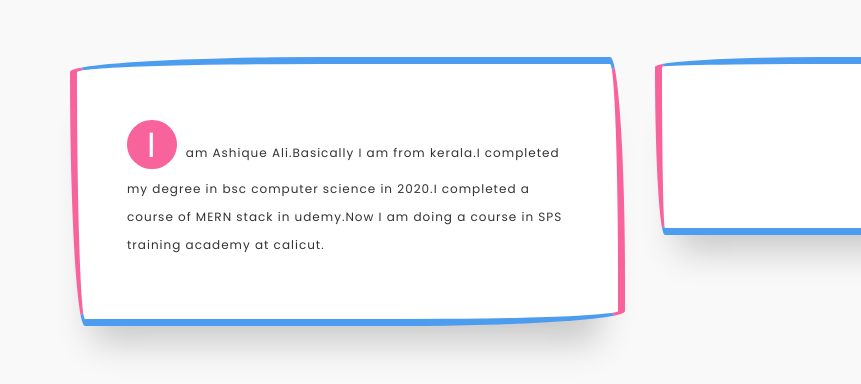
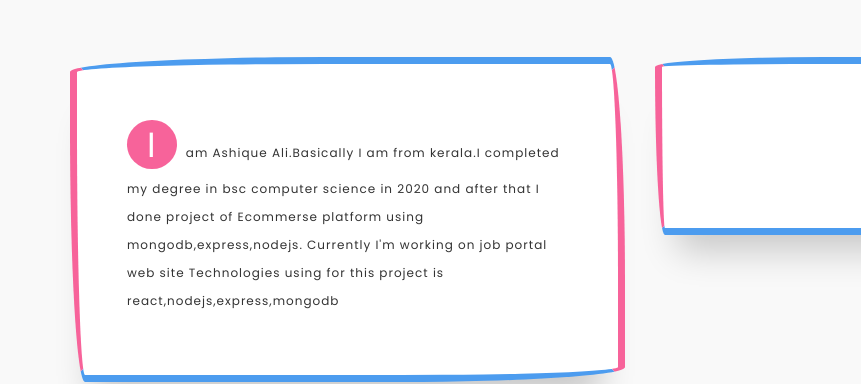
Before and after one commit to ashique-ali-db7/New-portfolio, a plain HTML site: page index.html in a window 1280 px wide. Shown: the part 1886-2270 px from the top of the page, 0-861 px from the left. Drawn offline with nearby package versions, Linux system fonts and the light colour scheme.

Commit message:
changed7

```diff
--- a/index.html
+++ b/index.html
@@ -289,9 +289,8 @@
             <div class="about-me-text margin-top-50">
               <p>
                 I am Ashique Ali.Basically I am from kerala.I completed my
-                degree in bsc computer science in 2020.I completed a course of
-                MERN stack in udemy.Now I am doing a course in SPS training
-                academy at calicut.
+                degree in bsc computer science in 2020 and after that I done project of Ecommerse platform using mongodb,express,nodejs.
+                Currently I'm working on job portal web site Technologies using for this project is react,nodejs,express,mongodb
               </p>
             </div>
           </div>
```
